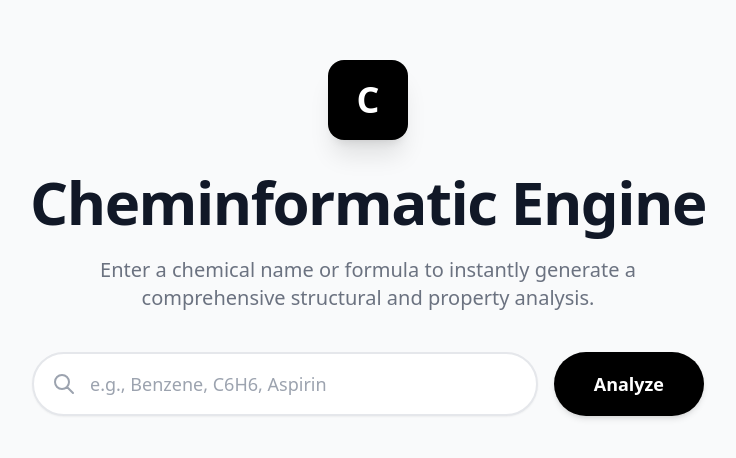
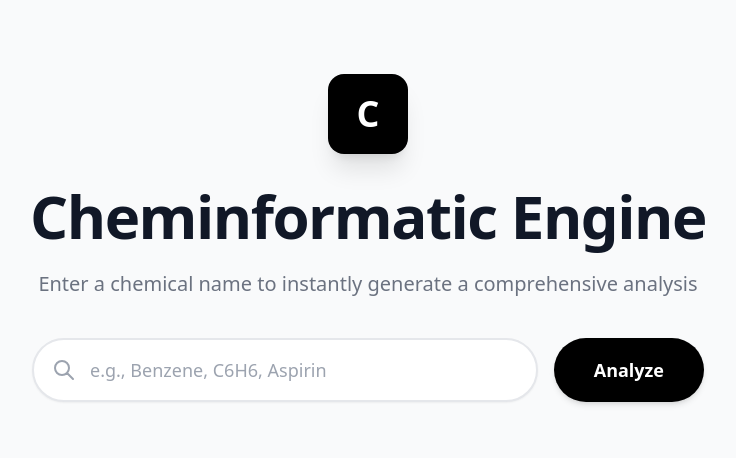
Before and after one commit to iamsatyanchal/cheminformatic-engine, a plain HTML site: page check.html in a window 1280 px wide. Shown: the part 162-620 px from the top of the page, without its empty margins (272-1008 px from the left). Drawn offline with nearby package versions, Linux system fonts and the light colour scheme.

Commit message:
Update check.html

```diff
--- a/check.html
+++ b/check.html
@@ -32,7 +32,7 @@
         <!-- Logo and Title -->
         <div class="w-20 h-20 bg-black text-white flex items-center justify-center font-bold text-4xl rounded-2xl mb-8 shadow-xl">C</div>
         <h1 class="text-4xl sm:text-5xl md:text-6xl font-extrabold tracking-tight text-gray-900 mb-6 text-center">Cheminformatic Engine</h1>
-        <p class="text-lg sm:text-xl text-gray-500 mb-10 text-center max-w-2xl">Enter a chemical name or formula to instantly generate a comprehensive structural and property analysis.</p>
+        <p class="text-lg sm:text-xl text-gray-500 mb-10 text-center max-w-2xl">Enter a chemical name to instantly generate a comprehensive analysis</p>
 
         <!-- Big Centered Search Form -->
         <form id="homeSearchForm" class="w-full max-w-2xl flex flex-col sm:flex-row gap-4">
```
